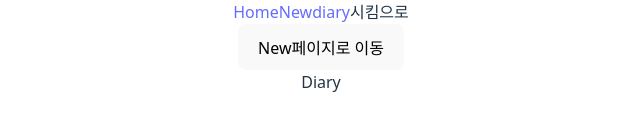
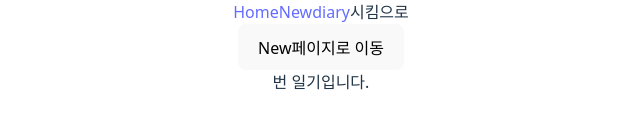
Before and after one commit to yshls/WeatherReels, a React (Vite) app: page /diary in a window 1280 px wide. Shown: the part 353-484 px from the top of the page, without its empty margins (319-959 px from the left). Built offline with nearby package versions, Linux system fonts and the light colour scheme.

Commit message:
feat: useParams훅 사용

```diff
--- a/src/App.jsx
+++ b/src/App.jsx
@@ -21,7 +21,7 @@
         {/* 링크 컴포넌트는 *클라이언트 사이드 렌더링* 방식으로 페이지 이동을 필요한 컴포넌트만 교체 */}
         <Link to={'/'}>Home</Link>
         <Link to={'/new'}>New</Link>
-        <Link to={'/diary'}>diary</Link>
+        <Link to={'/diary/:id'}>diary</Link>
         시킴으로
       </div>
 
--- a/src/pages/Diary.jsx
+++ b/src/pages/Diary.jsx
@@ -1,7 +1,11 @@
 import React from 'react';
+// useParams 훅은 현재 브라우저에 명시한 URL 파라미터의 값을 가져오는 커스텀 훅
+import { useParams } from 'react-router-dom';
 
 const Diary = () => {
-  return <div>Diary</div>;
+  const params = useParams();
+  console.log(params);
+  return <div>{params.id}번 일기입니다.</div>;
 };
 
 export default Diary;
```
